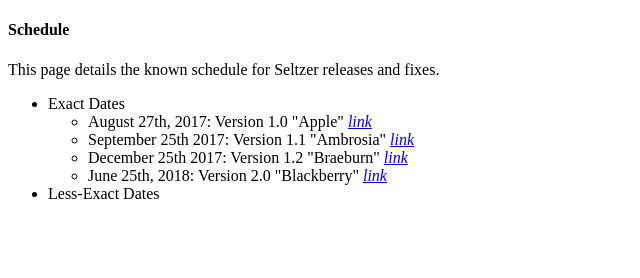
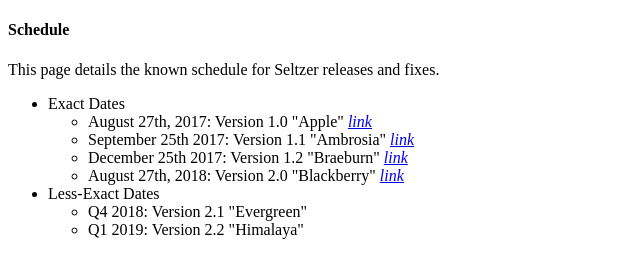
Before and after one commit to MrNakaan/Seltzer, a plain HTML site: page seltzer-site/src/main/java/tech/seltzer/Schedule.html in a window 1280 px wide. Shown: the whole page, without its empty margins (0-640 px from the left). Drawn offline with Linux system fonts and the light colour scheme.

Commit message:
Small site updates for home page and schedule

```diff
--- a/seltzer-site/src/main/java/tech/seltzer/Schedule.html
+++ b/seltzer-site/src/main/java/tech/seltzer/Schedule.html
@@ -39,7 +39,7 @@
 								</li>
 								<li class="collection-item">
 									<div>
-										June 25th, 2018: Version 2.0 "Blackberry"
+										August 27th, 2018: Version 2.0 "Blackberry"
 										<a href="/docs/blackberry" class="secondary-content light-blue-text">
 											<i class="material-icons light-blue-text">link</i>
 										</a>
@@ -52,16 +52,16 @@
 						<div class="collapsible-header">Less-Exact Dates</div>
 						<div class="collapsible-body">
 							<ul class="collection">
-<!-- 								<li class="collection-item"> -->
-<!-- 									<div> -->
-<!-- 										Q3 2018: Version 2.1 "Evergreen" -->
-<!-- 									</div> -->
-<!-- 								</li> -->
-<!-- 								<li class="collection-item"> -->
-<!-- 									<div> -->
-<!-- 										Q4 2018: Version 2.2 "Himalaya" -->
-<!-- 									</div> -->
-<!-- 								</li> -->
+ 								<li class="collection-item">
+ 									<div>
+ 										Q4 2018: Version 2.1 "Evergreen"
+ 									</div>
+ 								</li>
+ 								<li class="collection-item">
+ 									<div>
+ 										Q1 2019: Version 2.2 "Himalaya"
+ 									</div>
+ 								</li>
 							</ul>
 						</div>
 					</li>
```
Also changed, not shown: seltzer-site/src/main/java/tech/seltzer/Index.html (+2 -2 lines), 1 other file.
